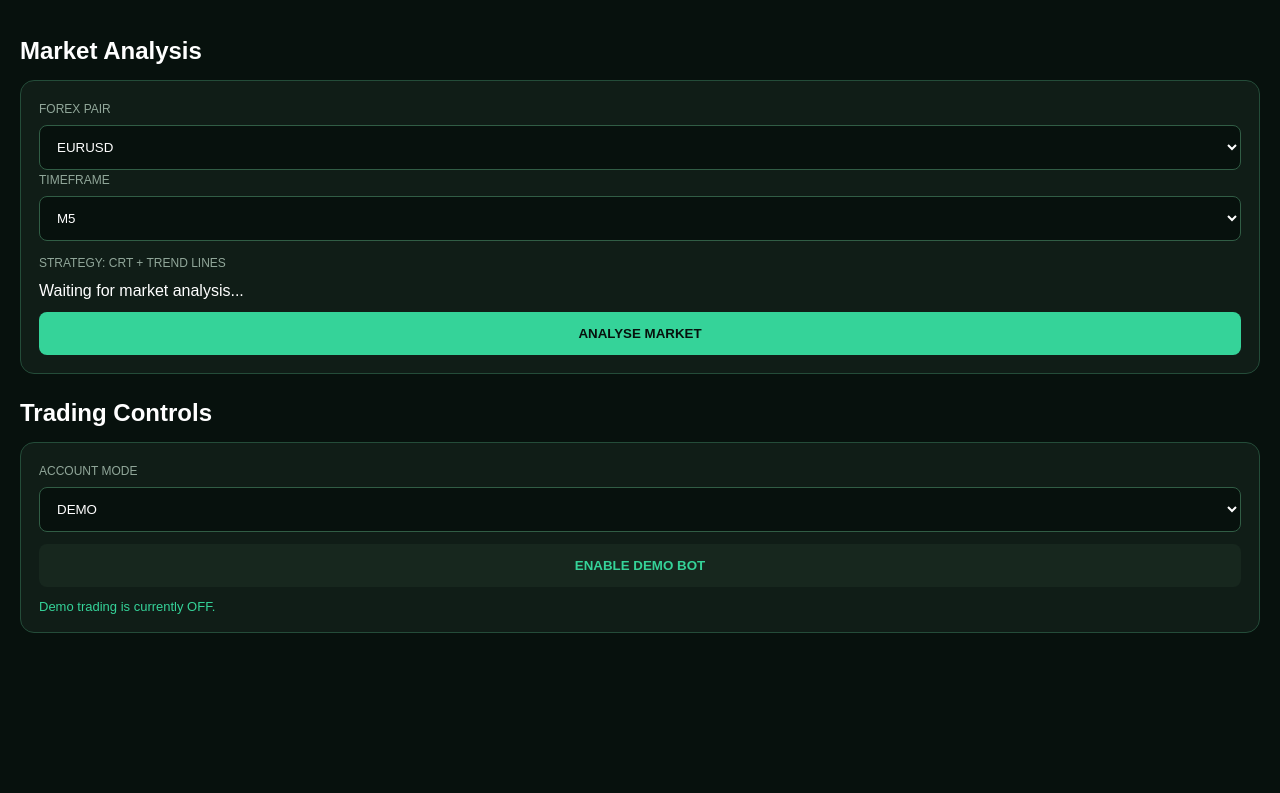
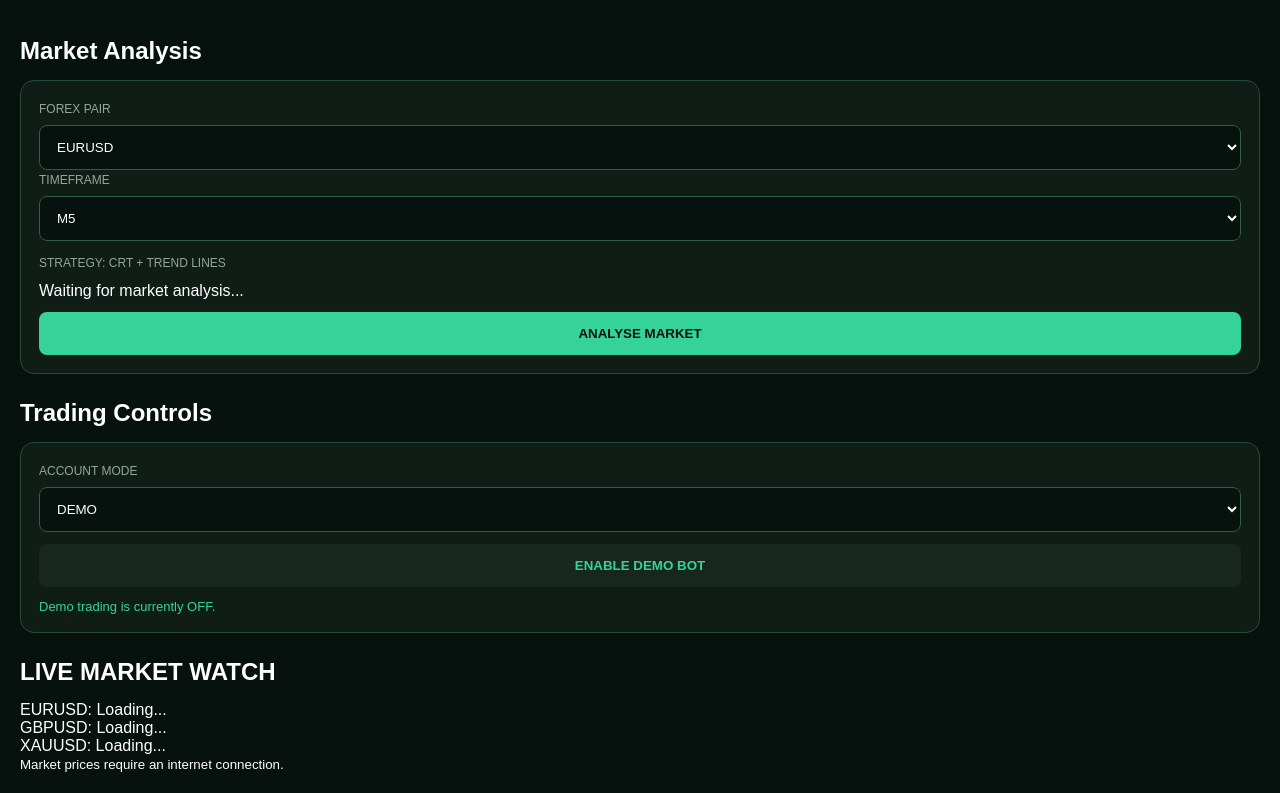
Before and after one commit to usernama367-glitch/TITAN-FLOW, a plain HTML site: page index.html in a window 1280 px wide. Shown: the part 348-1141 px from the top of the page. Before the commit the page ends 1016 px from the top, so only its background shows below. Drawn offline with Linux system fonts and the light colour scheme.

Commit message:
Add live market watch session

```diff
--- a/index.html
+++ b/index.html
@@ -165,6 +165,12 @@ if ("serviceWorker" in navigator) {
   });
 }
 </script>
-
+<div class="market-prices">
+  <h2>LIVE MARKET WATCH</h2>
+  <p>EURUSD: <span id="eurusd">Loading...</span></p>
+  <p>GBPUSD: <span id="gbpusd">Loading...</span></p>
+  <p>XAUUSD: <span id="xauusd">Loading...</span></p>
+  <small>Market prices require an internet connection.</small>
+</div>
 </body>
 </html>
```
